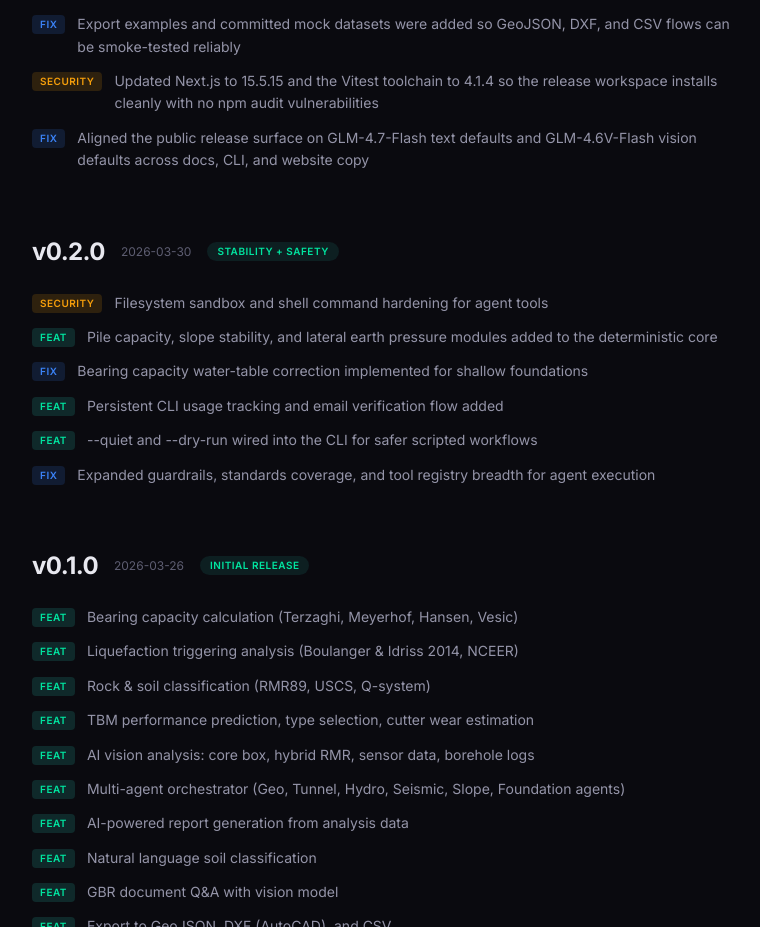
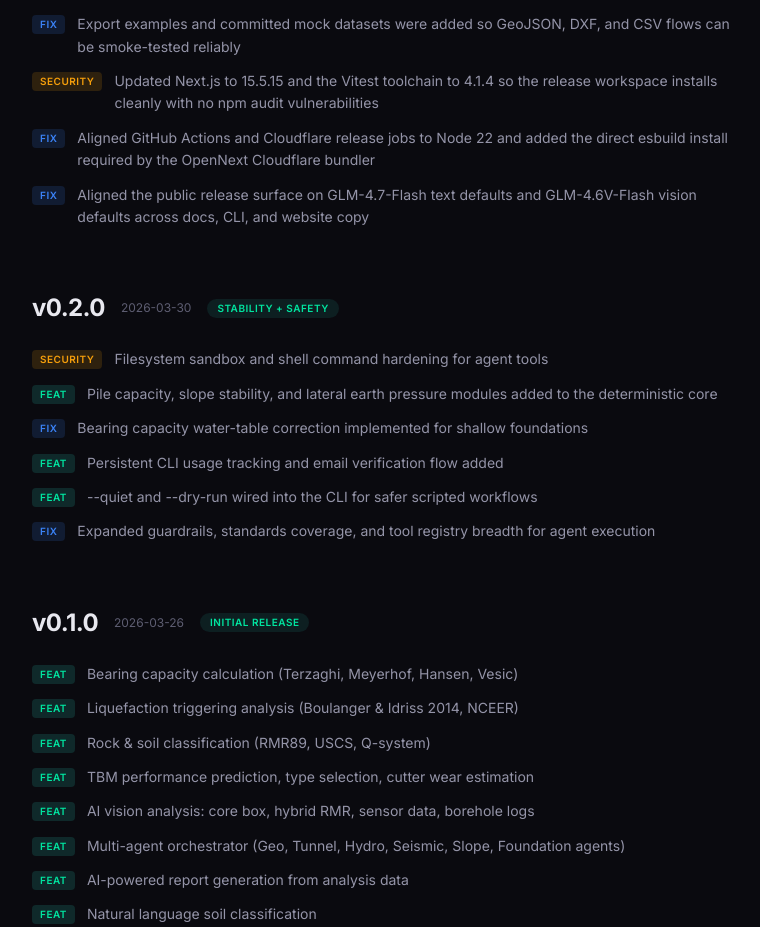
Before and after one commit to kilickursat/geotechcli-, a Next.js app in the folder packages/web/: page /changelog in a window 1280 px wide. Shown: the part 1580-2507 px from the top of the page, without its empty margins (16-776 px from the left). Built offline with nearby package versions, Linux system fonts and the light colour scheme; no server answers.

Commit message:
Version Packages: fix 0.4.1 CI and Cloudflare build runtime

```diff
--- a/packages/web/app/changelog/page.tsx
+++ b/packages/web/app/changelog/page.tsx
@@ -50,6 +50,7 @@ const releases = [
       { type: 'fix', text: 'Added settlement trough and forgiving through aliases so the Peck plotting command matches the public examples and common user phrasing' },
       { type: 'fix', text: 'Export examples and committed mock datasets were added so GeoJSON, DXF, and CSV flows can be smoke-tested reliably' },
       { type: 'security', text: 'Updated Next.js to 15.5.15 and the Vitest toolchain to 4.1.4 so the release workspace installs cleanly with no npm audit vulnerabilities' },
+      { type: 'fix', text: 'Aligned GitHub Actions and Cloudflare release jobs to Node 22 and added the direct esbuild install required by the OpenNext Cloudflare bundler' },
       { type: 'fix', text: 'Aligned the public release surface on GLM-4.7-Flash text defaults and GLM-4.6V-Flash vision defaults across docs, CLI, and website copy' },
     ],
   },
--- a/packages/web/package.json
+++ b/packages/web/package.json
@@ -28,6 +28,7 @@
     "@types/react": "^19.0.0",
     "@types/react-dom": "^19.0.0",
     "@types/three": "^0.170.0",
+    "esbuild": "^0.27.0",
     "postcss": "^8.5.0",
     "tailwindcss": "^4.0.0",
     "typescript": "^5.7.0",
```
Also changed, not shown: 2 other files (tests, documents, lock files or other folders).
